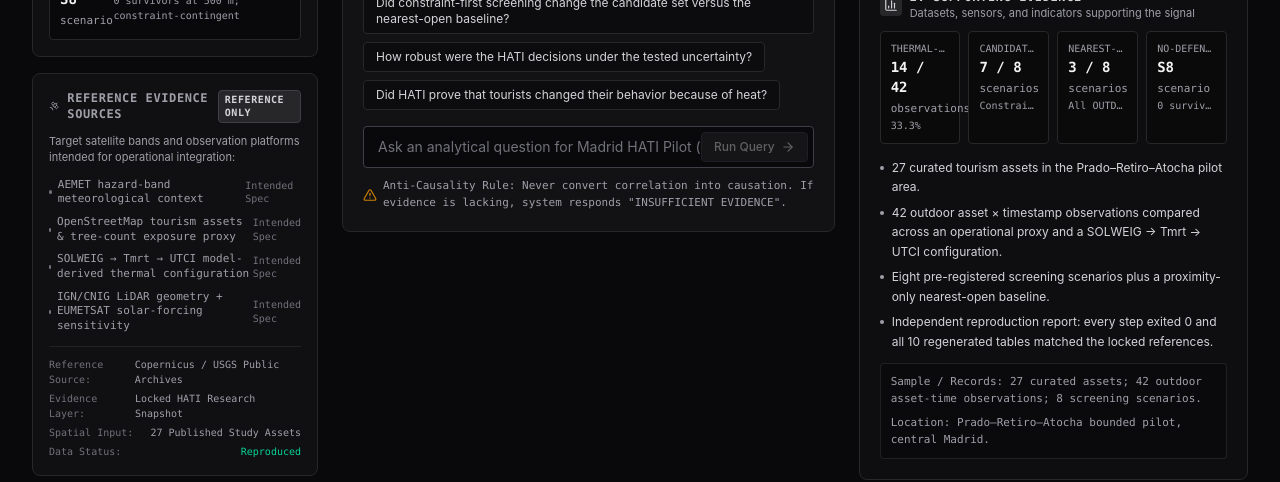
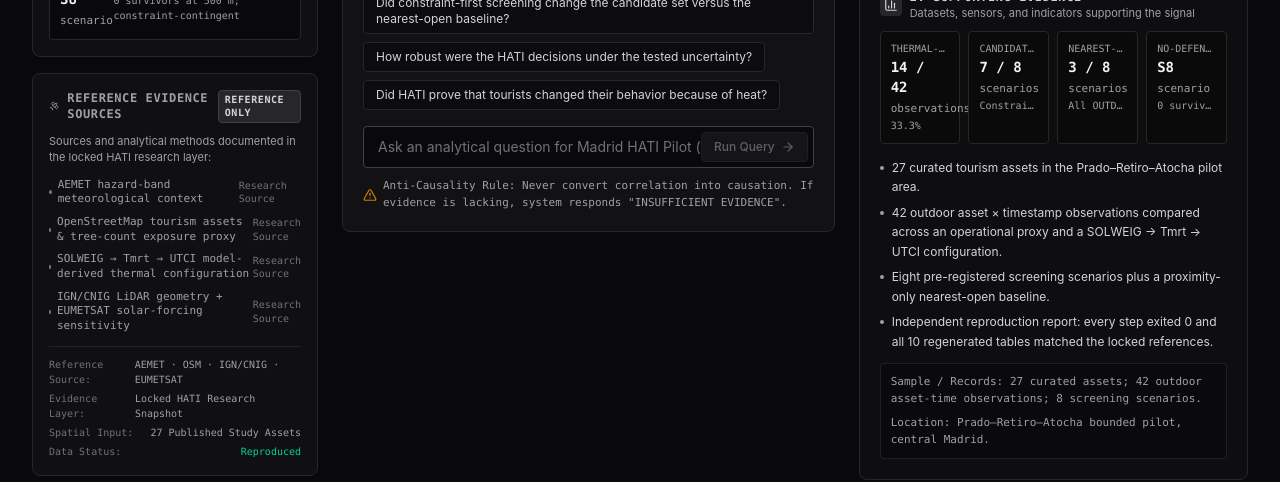
Before and after one commit to soroushkarahrodi79-oss/tourism-intelligence-desk, a React (Vite) app: page / in a window 1280 px wide. Shown: the part 1520-2002 px from the top of the page. Built offline with nearby package versions, Linux system fonts and the light colour scheme.

Commit message:
Make evidence-source metadata case-aware

```diff
--- a/src/App.tsx
+++ b/src/App.tsx
@@ -221,7 +221,9 @@ export default function App() {
                 </span>
               </div>
               <p className="text-[11px] text-zinc-400 leading-normal">
-                Target satellite bands and observation platforms intended for operational integration:
+                {currentTerritory.dataStatus === 'Reproduced'
+                  ? 'Sources and analytical methods documented in the locked HATI research layer:'
+                  : 'Reference observation platforms intended for future operational integration:'}
               </p>
               <ul className="space-y-1 text-xs font-mono text-zinc-300">
                 {currentTerritory.satelliteBands.map((band, idx) => (
@@ -230,14 +232,20 @@ export default function App() {
                       <span className="w-1 h-1 rounded-full bg-zinc-500"></span>
                       <span>{band}</span>
                     </span>
-                    <span className="text-[10px] text-zinc-500">Intended Spec</span>
+                    <span className="text-[10px] text-zinc-500">
+                      {currentTerritory.dataStatus === 'Reproduced' ? 'Research Source' : 'Intended Spec'}
+                    </span>
                   </li>
                 ))}
               </ul>
               <div className="mt-2 pt-2.5 border-t border-zinc-800/80 space-y-1 text-[11px] font-mono text-zinc-400">
                 <div className="flex items-center justify-between text-[10px]">
                   <span className="text-zinc-500">Reference Source:</span>
-                  <span className="text-zinc-400">Copernicus / USGS Public Archives</span>
+                  <span className="text-zinc-400">
+                    {currentTerritory.dataStatus === 'Reproduced'
+                      ? 'AEMET · OSM · IGN/CNIG · EUMETSAT'
+                      : 'Copernicus / Earth Observation Reference'}
+                  </span>
                 </div>
                 <div className="flex items-center justify-between text-[10px]">
                   <span className="text-zinc-500">Evidence Layer:</span>
```
